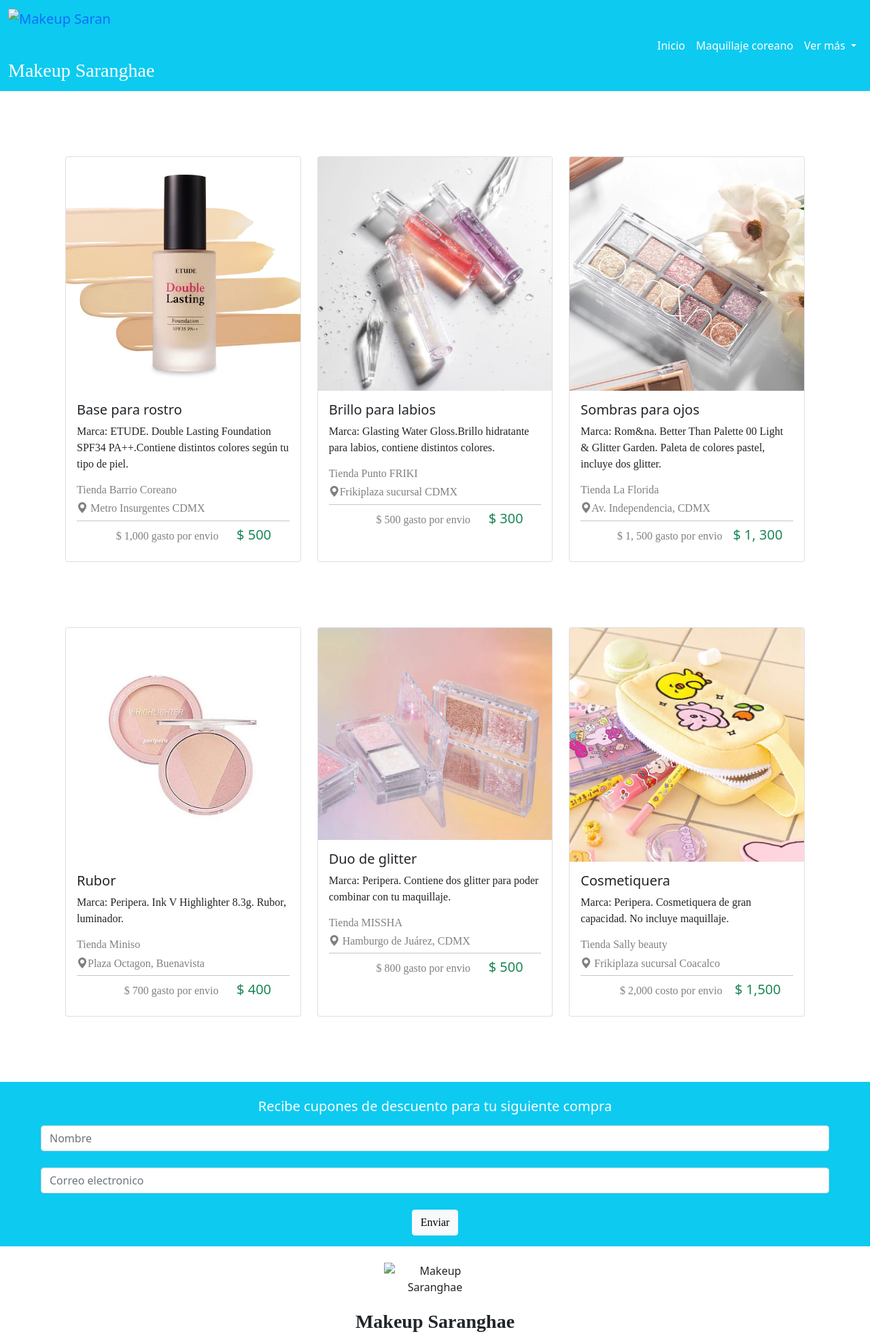
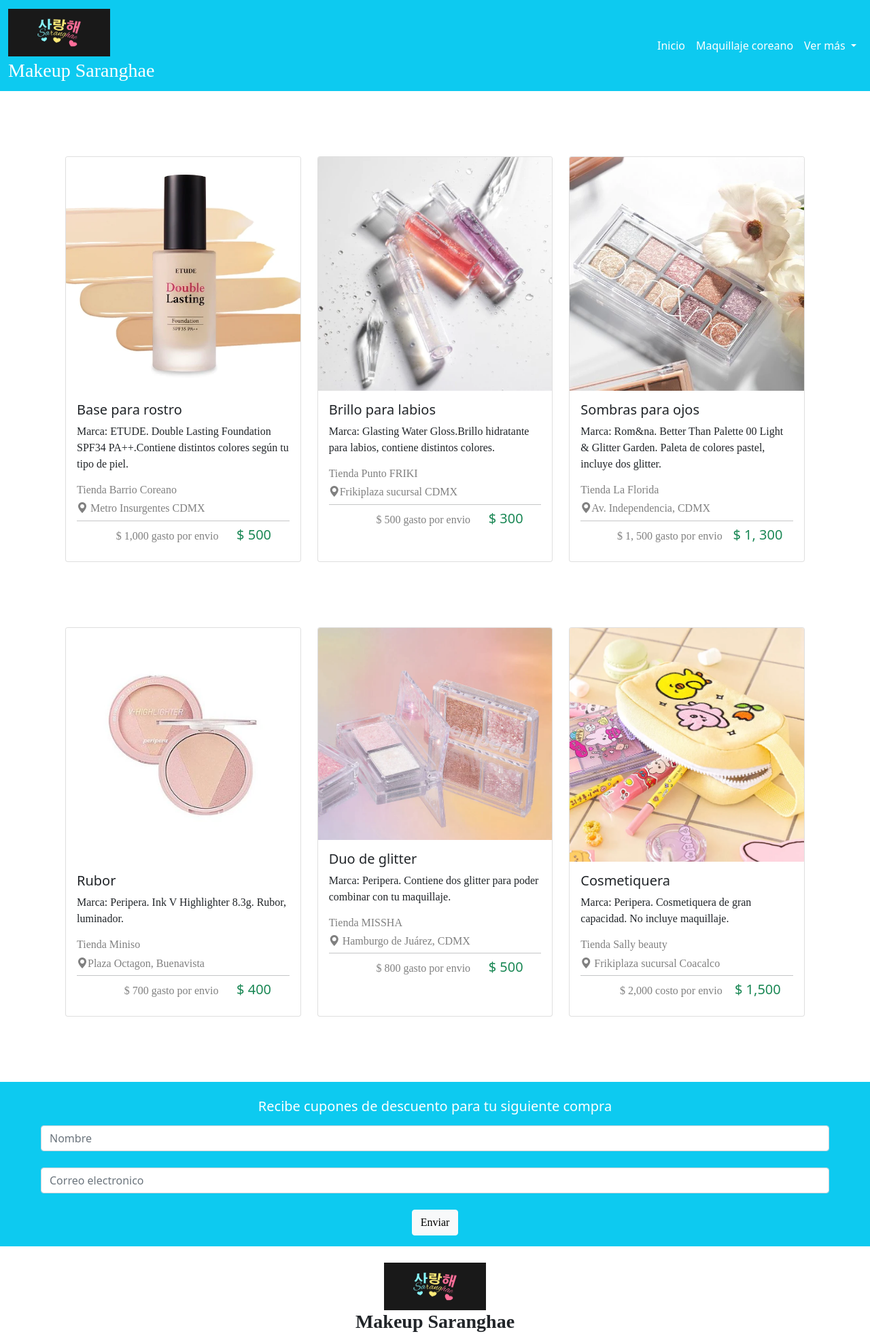
Before and after one commit to jorge2101719/Proyecto4, a plain HTML site: page index.html in a window 1280 px wide. Shown: the top 1963 px of the page at 68% size. Drawn offline with nearby package versions, Linux system fonts and the light colour scheme; the site is published under a folder, as on GitHub Pages, so addresses that start at the root find nothing.

Commit message:
Se actualiza ruta de img "logo" en footer y nav

```diff
--- a/index.html
+++ b/index.html
@@ -22,7 +22,7 @@
         <nav class="navbar navbar-expand-lg bg-info">
             <div class="container-fluid ">
                 <a class="navbar-brand" href="#">
-                    <img src="/assets/img/logo.jpg" width="150" height="70" class="d-inline-block align-top"
+                    <img src="assets/img/logo.jpg" width="150" height="70" class="d-inline-block align-top"
                         alt="Makeup Saranghae">
                     <h3 class="text-white pt-1 m-0">Makeup Saranghae</h3>
                 </a>
@@ -201,7 +201,7 @@
                     </form>
                 </div>
                 <div class="bg-white text-center pt-4">
-                    <img src="/assets/img/logo.jpg" width="150" height="70" class="d-inline-block align-top"
+                    <img src="assets/img/logo.jpg" width="150" height="70" class="d-inline-block align-top"
                         alt="Makeup Saranghae">
                     <h3><strong>Makeup Saranghae</strong></h3>
                     <h6>@2023 Makeup Saranghae Todos los derechos reservados</h6>
```
